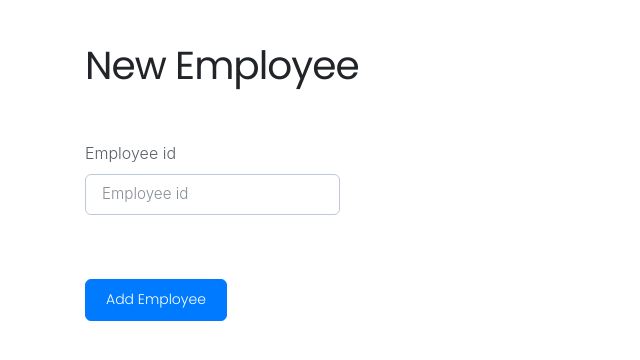
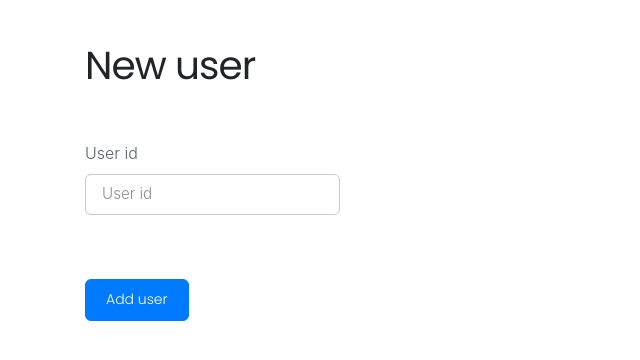
Before and after one commit to marija1023/ilexius-tasks, a Flask app: page /new in a window 1280 px wide. Shown: the top 360 px of the page, without its empty margins (0-640 px from the left). Run offline with Flask 2, Linux system fonts and the light colour scheme; some libraries are stand-ins or nearby versions.

Commit message:
Added form and validators

```diff
--- a/run.py
+++ b/run.py
@@ -1,5 +1,8 @@
 from flask import Flask, redirect, url_for, flash, render_template, request
 from flask_sqlalchemy import SQLAlchemy
+
+from flask_wtf import FlaskForm
+from wtforms import TextField, SubmitField, validators, ValidationError
 
 app = Flask(__name__)
 
@@ -9,9 +12,9 @@ app.config['SQLALCHEMY_TRACK_MODIFICATIONS'] = False
 
 db = SQLAlchemy(app)
 
-class Employee(db.Model):
-    __tablename__ = 'employee'
-    id = db.Column('employee_id', db.String(50), primary_key=True)
+class User(db.Model):
+    __tablename__ = 'user'
+    id = db.Column('user_id', db.String(50), primary_key=True)
     active = db.Column(db.Boolean, default=True)
 
     def __init__(self, id):
@@ -22,6 +25,24 @@ class Employee(db.Model):
         db.session.add(self)
         db.session.commit()
 
+class Unique(object):
+    """ validator that checks field uniqueness """
+    def __init__(self, model, field, message=None):
+        self.model = model
+        self.field = field
+        if not message:
+            message = 'this element already exists'
+        self.message = message
+
+    def __call__(self, form, field):
+        check = self.model.query.filter(self.field == field.data).first()
+        if check:
+            raise ValidationError(self.message)
+
+class UserForm(FlaskForm):
+    user_id = TextField('User id', validators=[validators.Optional(), Unique(User, User.id)])
+    submit = SubmitField('Submit')
+
 #create all db tables --> init
 @app.before_first_request
 def create_tables():
@@ -30,18 +51,24 @@ def create_tables():
 
 @app.route('/')
 def show_all():
-    return render_template('show_all.html', employees=Employee.query.all())
+    return render_template('show_all.html', users=User.query.all())
 
 @app.route('/new', methods=['POST', 'GET'])
 def new():
+    form = UserForm()
+
     if request.method == 'POST':
-        employee = Employee(request.form['employee_id'])
-        db.session.add(employee)
-        db.session.commit()
-        flash('Record was added successfully!')
-        return redirect(url_for('show_all'))
+        if form.validate() == False:
+            flash("Validation failed ()")
+            return render_template('new.html', form=form)
+        else:
+            user = User(request.form['user_id'])
+            db.session.add(user)
+            db.session.commit()
+            flash('Record was added successfully!')
+            return redirect(url_for('show_all'))
 
-    return render_template('new.html')
+    return render_template('new.html', form=form)
 
 if __name__ == '__main__':
     app.run(debug=True)
--- a/templates/new.html
+++ b/templates/new.html
@@ -1,48 +1,36 @@
-<!-- <!DOCTYPE html>
-<html>
-    <head>
-        <h1>
-            Employees
-        </h1>
-    </head>
-    <body>
-        <form action="{{ request.path }}" method="POST">
-            <label for="employee_id">
-                Employee id
-            </label><br>
-            <input type="text" name="employee_id" placeholder="Employee id"><br>
-
-            <input type="submit" value="Submit">
-        </form>
-    </body>
-</html> -->
-
 <!DOCTYPE html>
 <html>
     <head>
         <meta charset="utf-8">
         <meta http-equiv="x-ua-compatible" content="ie=edge">
-        <title>Add employee</title>
+        <title>Add user</title>
         <meta name="viewport" content="width=device-width, initial-scale=1">
         <link rel="stylesheet" href="https://stackpath.bootstrapcdn.com/bootstrap/4.1.3/css/bootstrap.min.css" integrity="sha384-MCw98/SFnGE8fJT3GXwEOngsV7Zt27NXFoaoApmYm81iuXoPkFOJwJ8ERdknLPMO" crossorigin="anonymous">
         <link rel="stylesheet" href="https://use.fontawesome.com/releases/v5.4.1/css/all.css" integrity="sha384-5sAR7xN1Nv6T6+dT2mhtzEpVJvfS3NScPQTrOxhwjIuvcA67KV2R5Jz6kr4abQsz" crossorigin="anonymous">
-        <link rel="stylesheet" href="../css/shards.min.css">
+        <!-- <link rel="stylesheet" href="../static/shards.min.css"> -->
+        <link rel="stylesheet" href="{{ url_for('static', filename='shards.min.css') }}">
     </head>
     <body>
         <div class="container my-5">
-            <h2 class="mb-5">New Employee</h2>
+            {% for field in form.errors %}
+            {% for error in form.errors[field] %}
+                <div class="error">{{ error }}</div>
+            {% endfor %}
+            {% endfor %}
+            <h2 class="mb-5">New user</h2>
             <div class="row">
                 <div class="col-md-6">
                     <form action="{{ request.path }}" method="POST">
+                        {{ form.hidden_tag() }}
                         <div class="row">
                             <div class="form-group col-md-6">
-                                <label for="employee_id" class="col-form-label">Employee id</label>
-                                <input type="text" class="form-control" name="employee_id" id="employee_id" placeholder="Employee id">
+                                <label for="user_id" class="col-form-label">User id</label>
+                                <input type="text" class="form-control" name="user_id" id="user_id" placeholder="User id">
                             </div>
                         </div>
                         <div class="row">
                             <div class="col-md-6 mt-5">
-                                <input type="submit" class="btn btn-primary" value="Add Employee">
+                                <input type="submit" class="btn btn-primary" value="Add user">
                             </div>
                         </div>
                     </form>
```
Also changed, not shown: templates/show_all.html (+7 -34 lines), employees.sqlite3, static/shards.min.css (renamed from css/shards.min.css).
